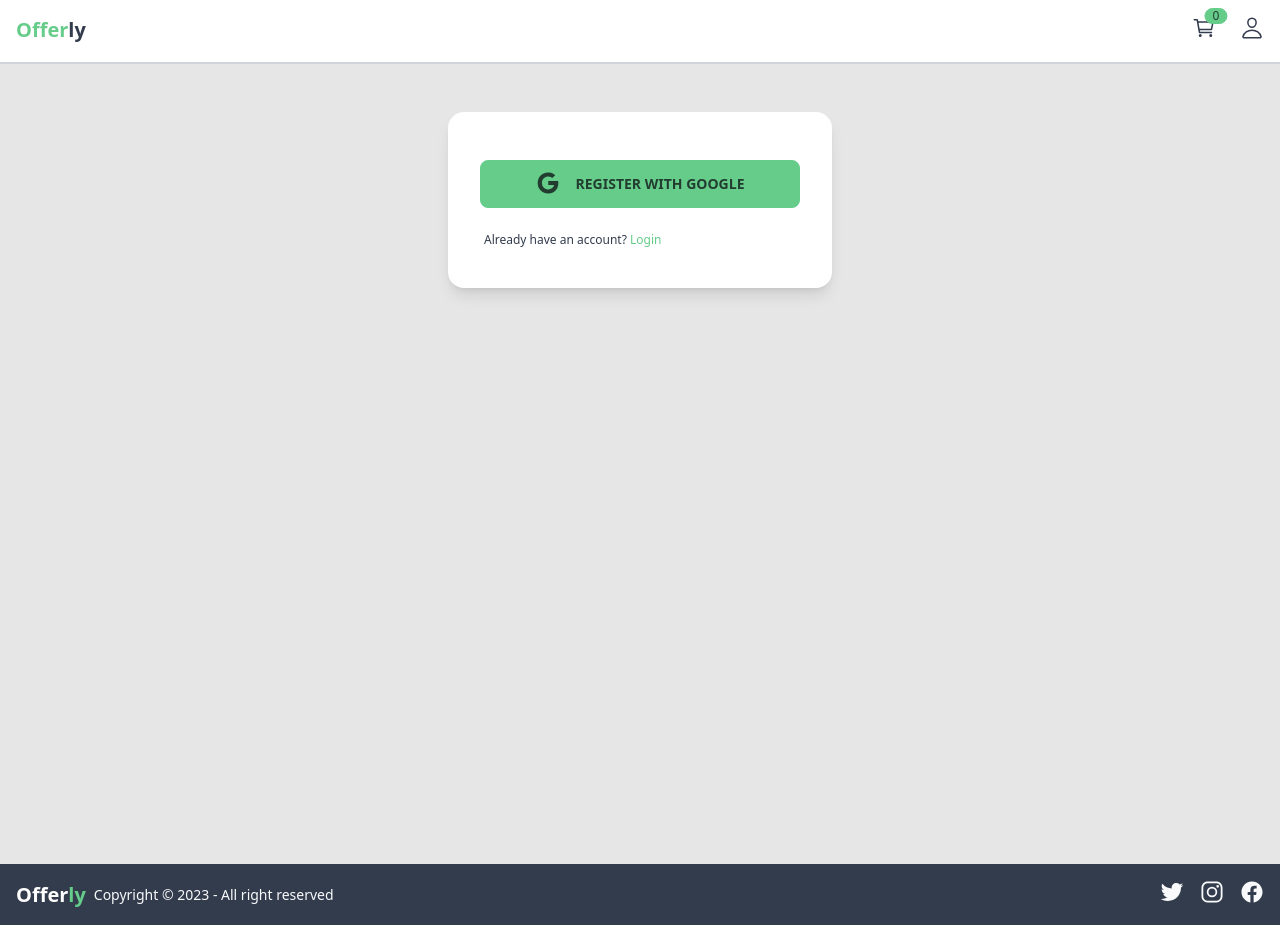
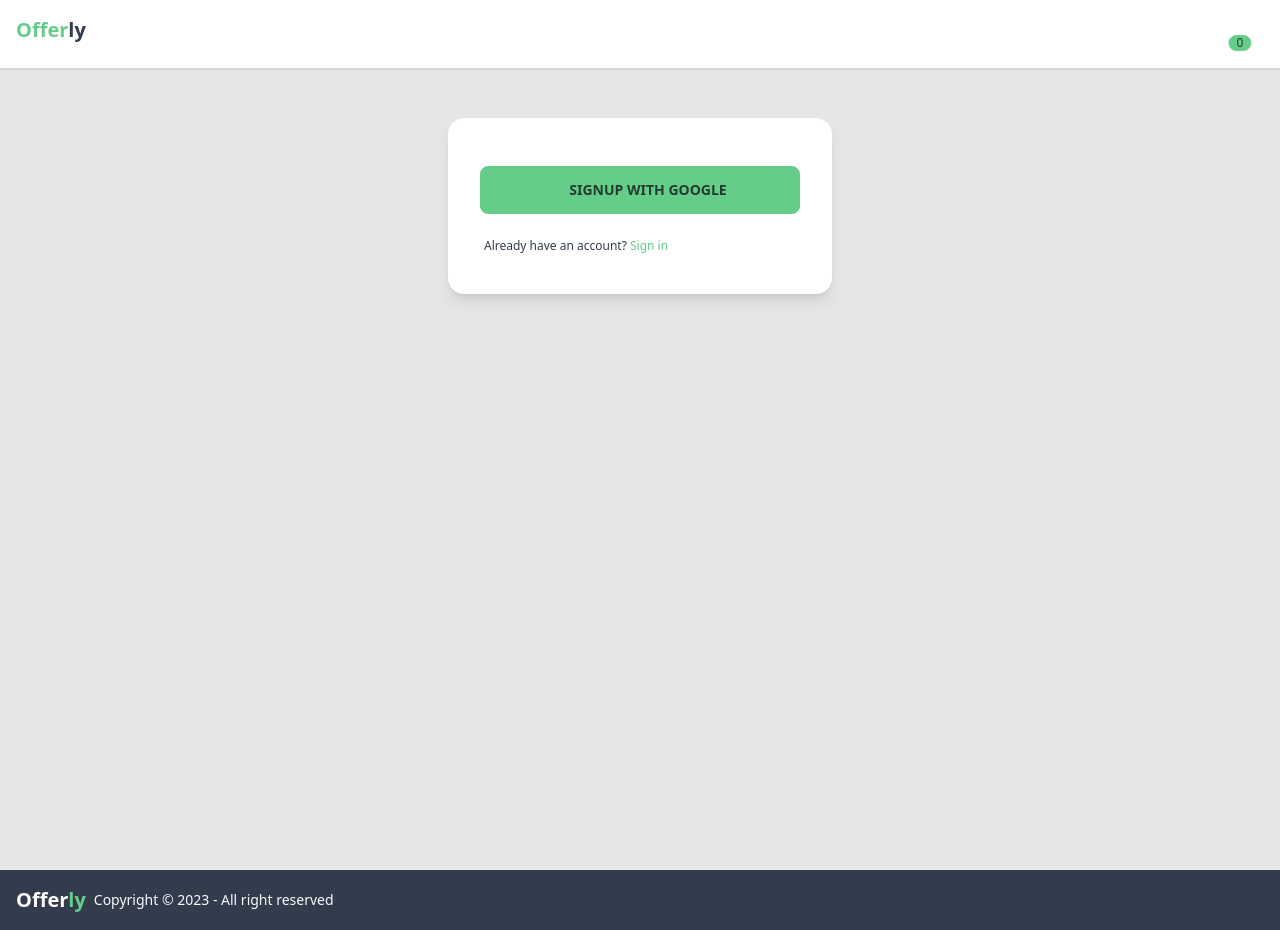
Before and after one commit to pmugasa/dealio-frontend, a React (Vite) app: page /signup in a window 1280 px wide. Built offline with nearby package versions, Linux system fonts and the light colour scheme; no server answers.

Commit message:
made changes to how data is fetched

```diff
--- a/src/App.jsx
+++ b/src/App.jsx
@@ -1,7 +1,7 @@
 import Home from "./pages/Home";
 import DealDetail from "./pages/DealDetail";
 import { BrowserRouter as Router, Routes, Route } from "react-router-dom";
-import { useState } from "react";
+import { useEffect, useState } from "react";
 import data from "./data/db.json";
 import Navbar from "./components/Navbar";
 import Footer from "./components/Footer";
@@ -10,6 +10,7 @@ import Signup from "./pages/Signup";
 import Account from "./pages/Account";
 import Checkout from "./pages/Checkout";
 import Payment from "./pages/Payment";
+import axios from "axios";
 
 function App() {
   const [deals, setDeals] = useState(data.deals);
@@ -26,6 +27,18 @@ function App() {
     phone: "",
   });
   const user = "pete";
+  const baseUrl = "http://localhost:3001/api/deals";
+  useEffect(() => {
+    async function fetchData() {
+      try {
+        const data = await axios.get(baseUrl);
+        console.log("DATA", data);
+      } catch (err) {
+        console.log(err);
+      }
+    }
+    fetchData();
+  }, []);
 
   //calculating subtotal
   function calculateTotal(array) {
--- a/src/pages/Login.jsx
+++ b/src/pages/Login.jsx
@@ -64,7 +64,7 @@ function Login() {
                     <span className="mr-4">
                       <ion-icon name="logo-google"></ion-icon>
                     </span>
-                    Login with Google
+                    Sign in with Google
                   </button>
                   <label className="label">
                     <Link
--- a/src/pages/Signup.jsx
+++ b/src/pages/Signup.jsx
@@ -73,7 +73,7 @@ function Signup() {
                     <span className="mr-4">
                       <ion-icon name="logo-google"></ion-icon>
                     </span>{" "}
-                    Register with Google
+                    Signup with Google
                   </button>
                   <label className="label">
                     <Link
@@ -81,7 +81,7 @@ function Signup() {
                       className="label-text-alt link link-hover"
                     >
                       Already have an account?{" "}
-                      <span className="text-primary">Login</span>
+                      <span className="text-primary">Sign in</span>
                     </Link>
                   </label>
                 </div>
```
